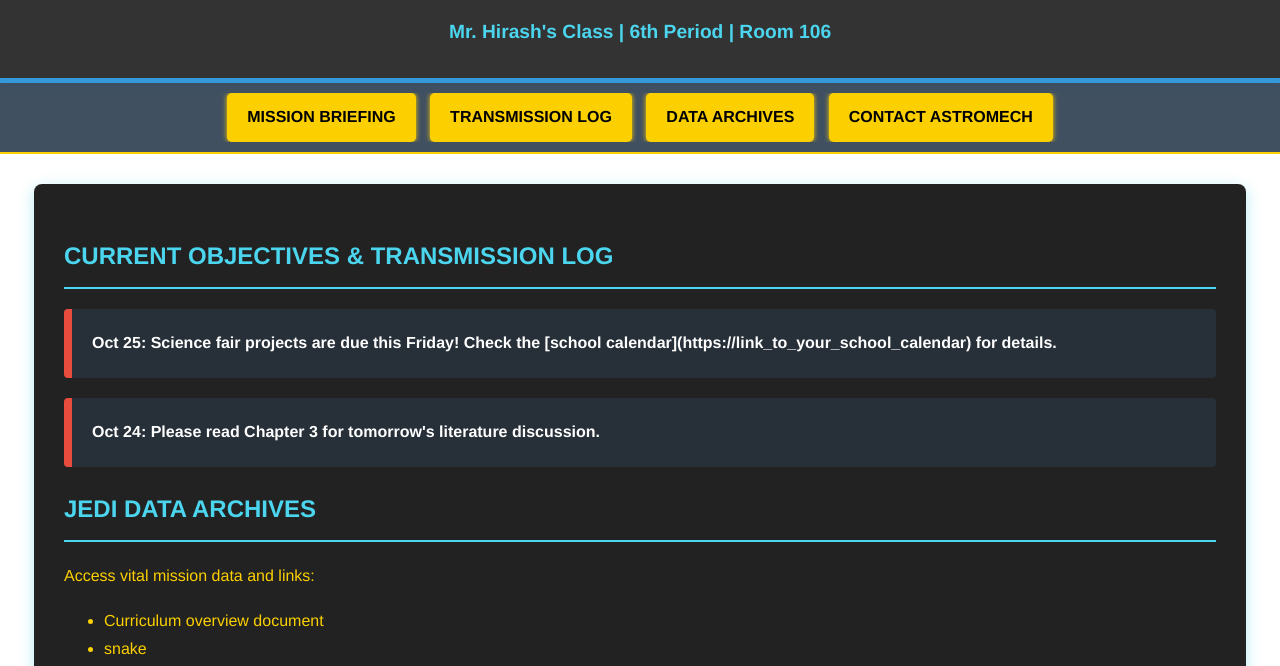
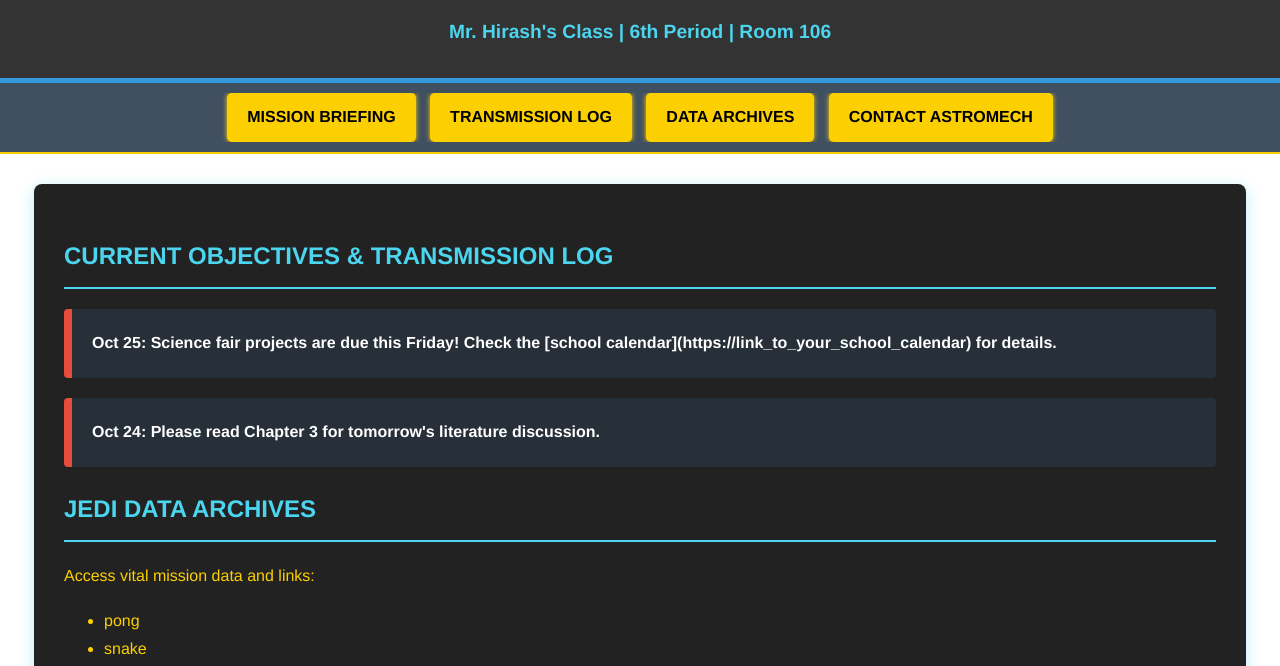
Before and after one commit to stanleydi-blip/stanleydi-blip.github.io, a plain HTML site: page index.html in a window 1280 px wide. Shown: the part 121-787 px from the top of the page. Drawn offline with Linux system fonts and the light colour scheme.

Commit message:
Update index.html

```diff
--- a/index.html
+++ b/index.html
@@ -146,7 +146,7 @@
         <p>Access vital mission data and links:</p>
         <ul>
             <!-- Placeholder links need to be updated with real URLs and target="_blank" rel="noopener noreferrer" added -->
-            <li><a href="https://url_to_doc" target="_blank" rel="noopener noreferrer">Curriculum overview document</a></li>
+            <li><a href="/build/web/index.html" rel="noopener noreferrer">pong</a></li>
             <li><a href="/snake build/web/index.html" target="_blank" rel="noopener noreferrer">snake</a></li>
             <li><a href="https://url_to_contact_page_or_form" target="_blank" rel="noopener noreferrer">Contact Form Link</a></li>
         </ul>
```
